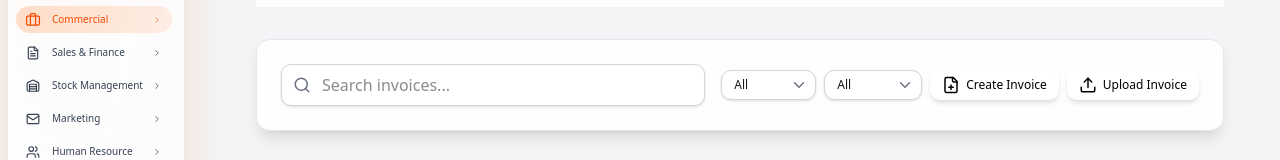
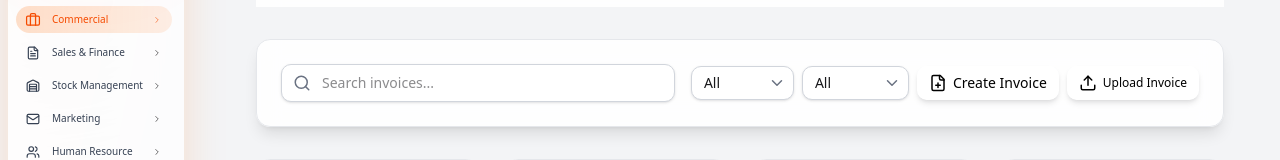
Before and after one commit to shahzil-shahzad1/erpsystemnew, a Next.js app: page /commercial/invoices in a window 1280 px wide. Shown: the part 168-328 px from the top of the page. Built offline with nearby package versions, Linux system fonts and the light colour scheme.

Commit message:
Update page.tsx

```diff
--- a/src/app/(dashboard)/commercial/invoices/page.tsx
+++ b/src/app/(dashboard)/commercial/invoices/page.tsx
@@ -79,7 +79,7 @@ const InvoicesPage: React.FC = () => {
           <input
             type="text"
             placeholder="Search invoices..."
-            className="w-full pl-10 pr-4 py-2 rounded-lg bg-white dark:bg-[#1a1a1a] border border-gray-300 dark:border-gray-700 text-zinc-900 dark:text-white shadow-sm focus:outline-none focus:ring-2 focus:ring-[#e5a004] focus:border-transparent"
+            className="w-full pl-10 pr-4 py-2 text-sm rounded-lg bg-white dark:bg-[#1a1a1a] border border-gray-300 dark:border-gray-700 text-zinc-900 dark:text-white shadow-sm focus:outline-none focus:ring-2 focus:ring-[#e5a004] focus:border-transparent"
             value={searchTerm}
             onChange={handleSearchChange}
           />
@@ -88,7 +88,7 @@ const InvoicesPage: React.FC = () => {
         <div className="flex flex-col sm:flex-row gap-2 w-full md:w-auto"> {/* Reduced gap to 2 */}
           <div className="relative w-full sm:w-auto">
             <select
-              className="appearance-none bg-white dark:bg-[#1a1a1a] border border-gray-300 dark:border-gray-700 text-zinc-900 dark:text-white py-1.5 px-3 pr-8 rounded-lg shadow-sm focus:outline-none focus:ring-2 focus:ring-[#e5a004] focus:border-transparent w-full text-xs" // Reduced padding and font size
+              className="appearance-none bg-white dark:bg-[#1a1a1a] border border-gray-300 dark:border-gray-700 text-zinc-900 dark:text-white py-1.5 px-3 pr-8 rounded-lg shadow-sm focus:outline-none focus:ring-2 focus:ring-[#e5a004] focus:border-transparent w-full text-sm" // Reduced padding and font size
               value={filterStatus}
               onChange={handleStatusChange}
             >
@@ -102,7 +102,7 @@ const InvoicesPage: React.FC = () => {
           </div>
           <div className="relative w-full sm:w-auto">
             <select
-              className="appearance-none bg-white dark:bg-[#1a1a1a] border border-gray-300 dark:border-gray-700 text-zinc-900 dark:text-white py-1.5 px-3 pr-8 rounded-lg shadow-sm focus:outline-none focus:ring-2 focus:ring-[#e5a004] focus:border-transparent w-full text-xs" // Reduced padding and font size
+              className="appearance-none bg-white dark:bg-[#1a1a1a] border border-gray-300 dark:border-gray-700 text-zinc-900 dark:text-white py-1.5 px-3 pr-8 rounded-lg shadow-sm focus:outline-none focus:ring-2 focus:ring-[#e5a004] focus:border-transparent w-full text-sm" // Reduced padding and font size
               value={filterType}
               onChange={handleTypeChange}
             >
@@ -115,7 +115,7 @@ const InvoicesPage: React.FC = () => {
           </div>
           <button
             onClick={handleCreateNewInvoice}
-            className="bg-white/50 dark:bg-gray-800/50 text-black dark:text-white flex items-center justify-center py-1.5 px-3 rounded-lg shadow-md hover:bg-[#e5a004] transition-all duration-200 w-full sm:w-auto whitespace-nowrap text-xs" // Reduced padding and font size
+            className="bg-white/50 dark:bg-gray-800/50 text-black dark:text-white flex items-center justify-center py-1.5 px-3 rounded-lg shadow-md hover:bg-[#e5a004] transition-all duration-200 w-full sm:w-auto whitespace-nowrap text-sm" // Reduced padding and font size
           >
             <FilePlus size={18} className="mr-1.5" /> {/* Adjusted icon size and margin */}
             Create Invoice
```
